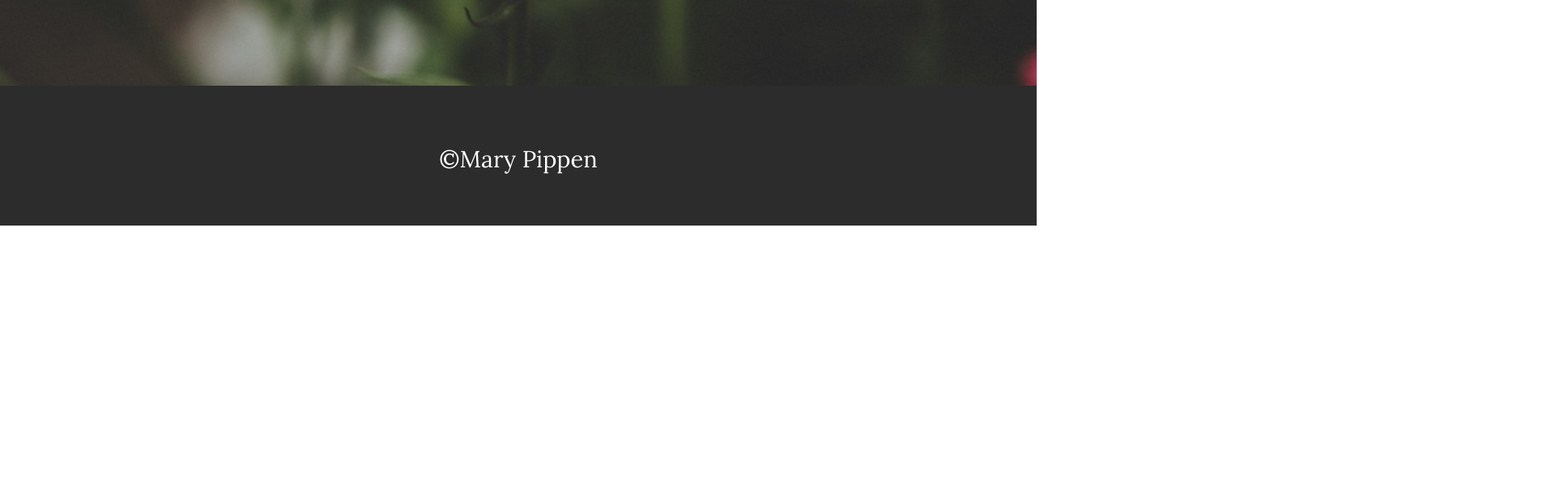
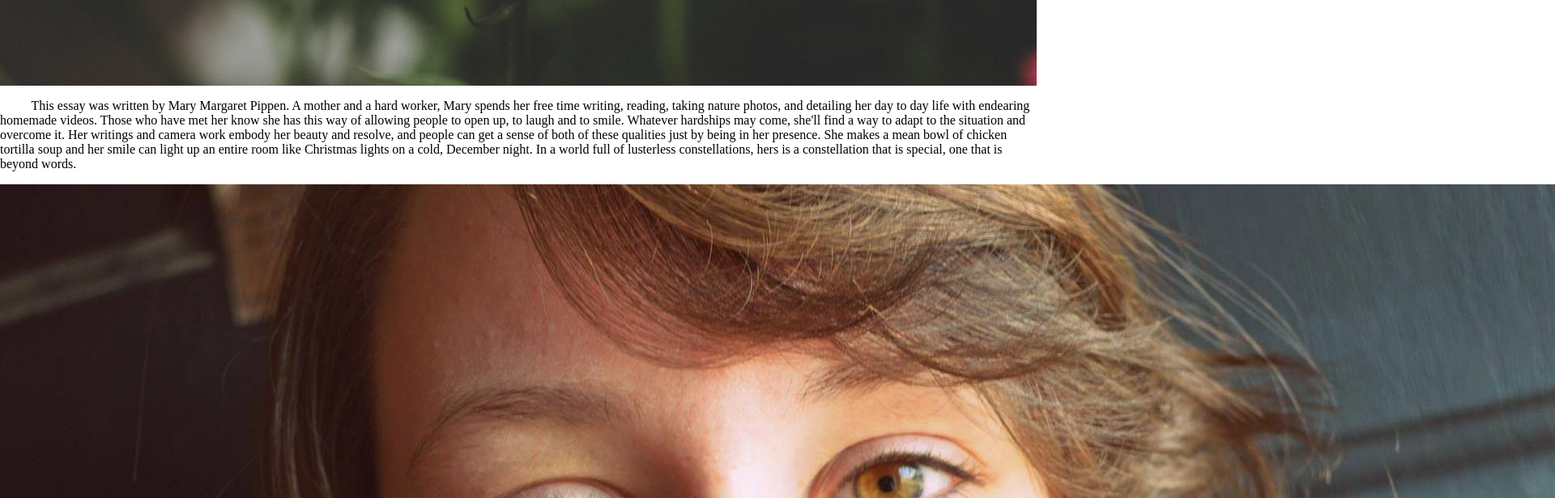
Before and after one commit to cons642/cons642.github.io-constellations, a plain HTML site: page index.html in a window 1280 px wide. Shown: the part 10900-11516 px from the top of the page at 81% size, 1920 px wide, since content can reach past the window. Before the commit the page ends 11179 px from the top, so only its background shows below. Drawn offline with nearby package versions, Linux system fonts and the light colour scheme.

Commit message:
commit 6/29

```diff
--- a/index.html
+++ b/index.html
@@ -133,6 +133,20 @@
 			</div>
 		</section>
 
+		<section class="part12">
+			<div class="parallax12">
+				<p style="text-indent: 3%;">This essay was written by Mary Margaret Pippen. A mother and a hard worker, Mary spends her free time writing, reading, taking nature photos, and detailing her day to day life with endearing homemade videos. Those who have met her know she has this way of allowing people to open up, to laugh and to smile. Whatever hardships may come, she'll find a way to adapt to the situation and overcome it. Her writings and camera work embody her beauty and resolve, and people can get a sense of both of these qualities just by being in her presence. She makes a mean bowl of chicken tortilla soup and her smile can light up an entire room like Christmas lights on a cold, December night. In a world full of lusterless constellations, hers is a constellation that is special, one that is beyond words.</p>
+			</div>
+		</section>
+
+		<section class="part13">
+			<div class="bio">
+				<img src='img/mpip.jpg'>
+				<p style="text-indent: 6%;">This essay was written by Mary Margaret Pippen. A mother and a hard worker, Mary spends her free time writing, reading, taking nature photos, and detailing her day to day life with endearing homemade videos. Those who have met her know she has this way of allowing people to open up, to laugh and to smile. Whatever hardships may come, she'll find a way to adapt to the situation and overcome it. Her writings and camera work embody her beauty and resolve, and people can get a sense of both of these qualities just by being in her presence. She makes a mean bowl of chicken tortilla soup and her smile can light up an entire room like Christmas lights on a cold, December night. In a world full of lusterless constellations, hers is a constellation that is special, one that is beyond words.</p>
+			</div>
+		</section>
+
+
 		<footer>
 			<p>&copy;Mary Pippen</p>
 		</footer>
```
